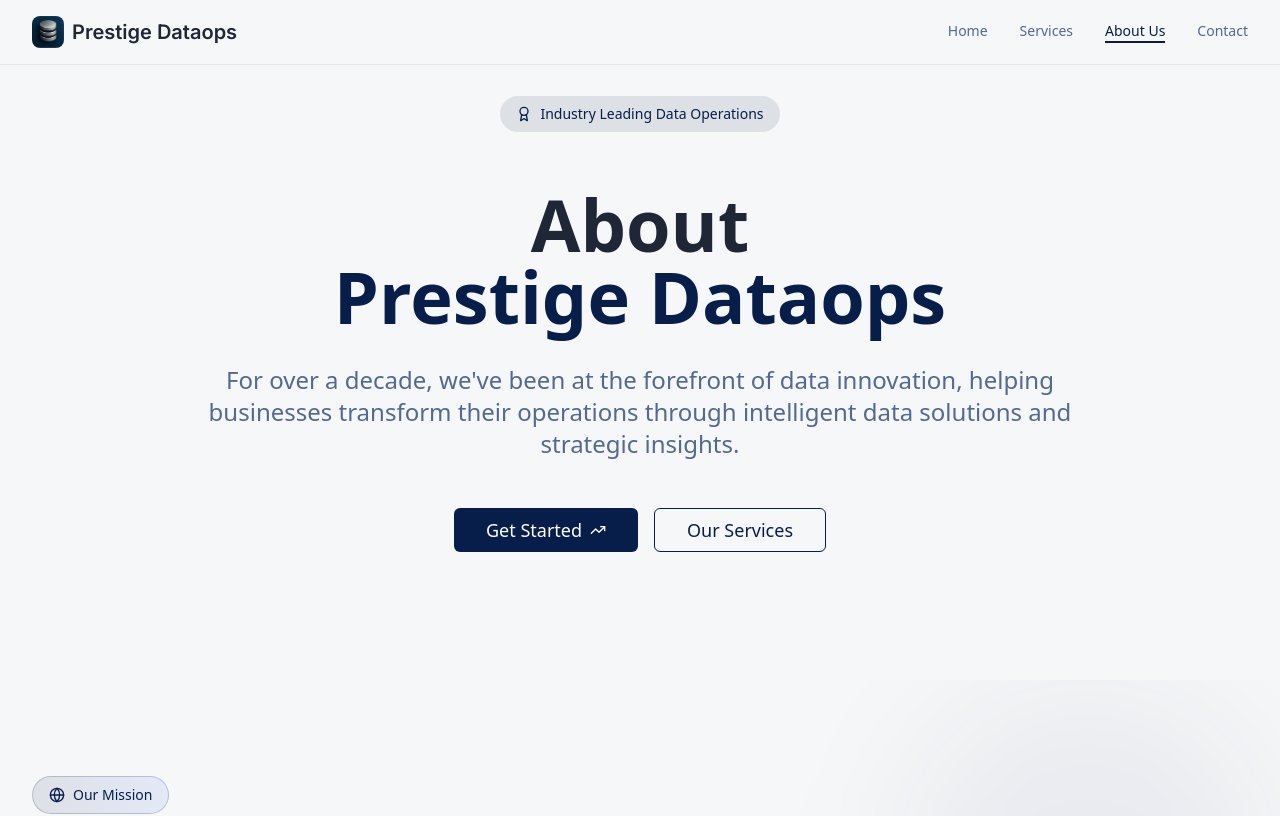
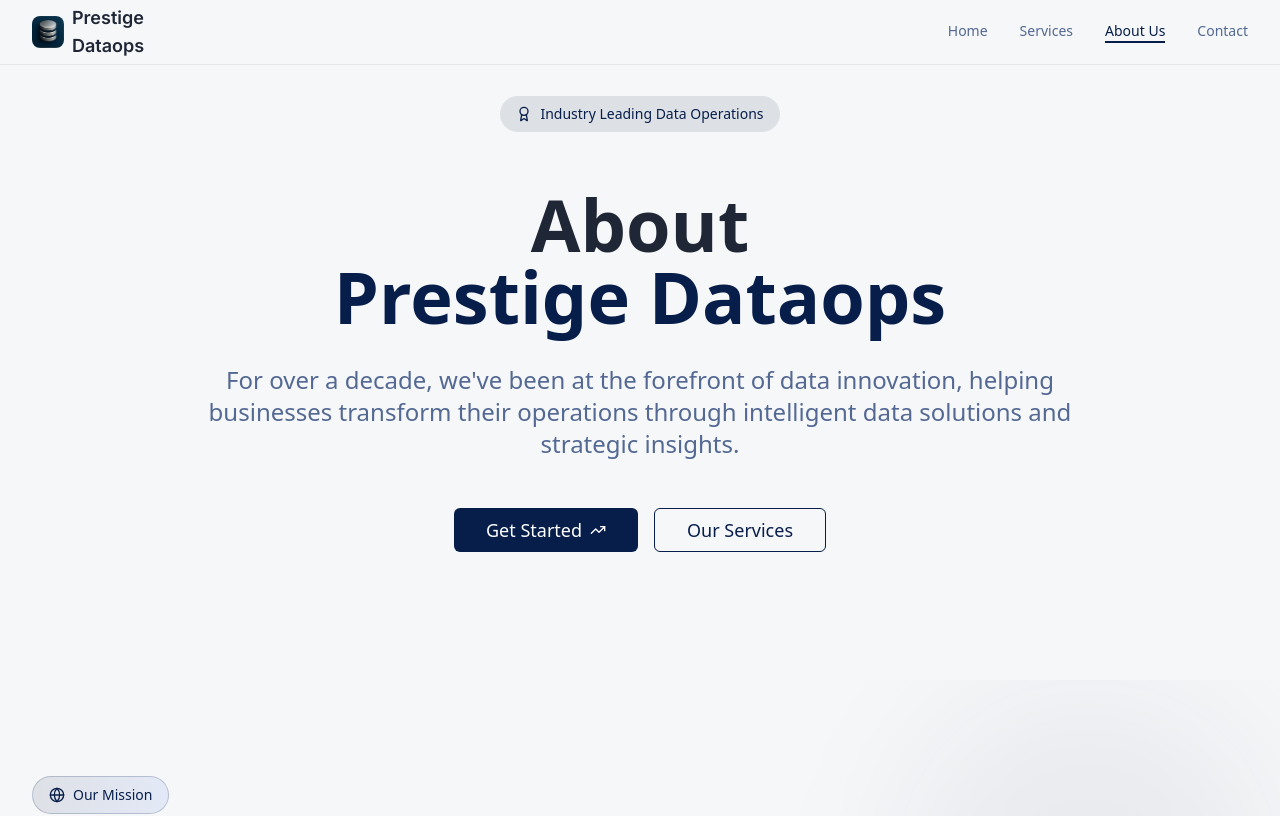
Before and after one commit to waqaralyy/prestige-data-flow, a React (Vite) app: page /about in a window 1280 px wide. Shown: the top 816 px of the page. Built offline with nearby package versions, Linux system fonts and the light colour scheme.

Commit message:
Format nav bar title
Format the "Prestige Dataops" title in the navigation bar to display "Dataops" below "Prestige".
-edited src/components/Header.tsx

```diff
--- a/src/components/Header.tsx
+++ b/src/components/Header.tsx
@@ -27,9 +27,10 @@ const Header = () => {
               alt="Prestige DataOps Logo"
               className="h-8 w-8 rounded-lg"
             />
-            <span className="font-display font-semibold text-xl text-foreground">
-              Prestige Dataops
-            </span>
+            <div className="font-display font-semibold text-foreground flex flex-col leading-tight">
+              <span className="text-lg">Prestige</span>
+              <span className="text-lg">Dataops</span>
+            </div>
           </Link>
 
           {/* Desktop Navigation */}
```
